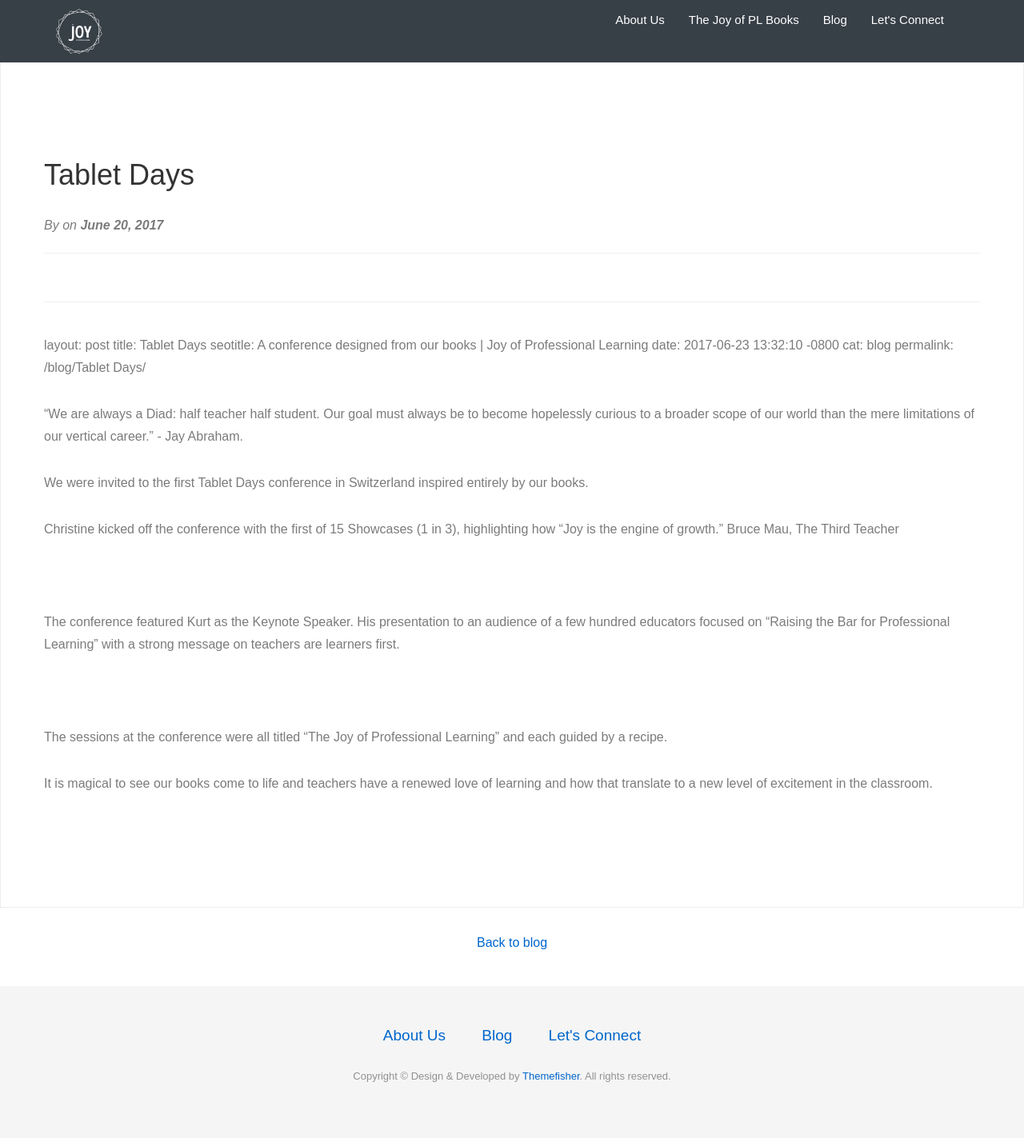
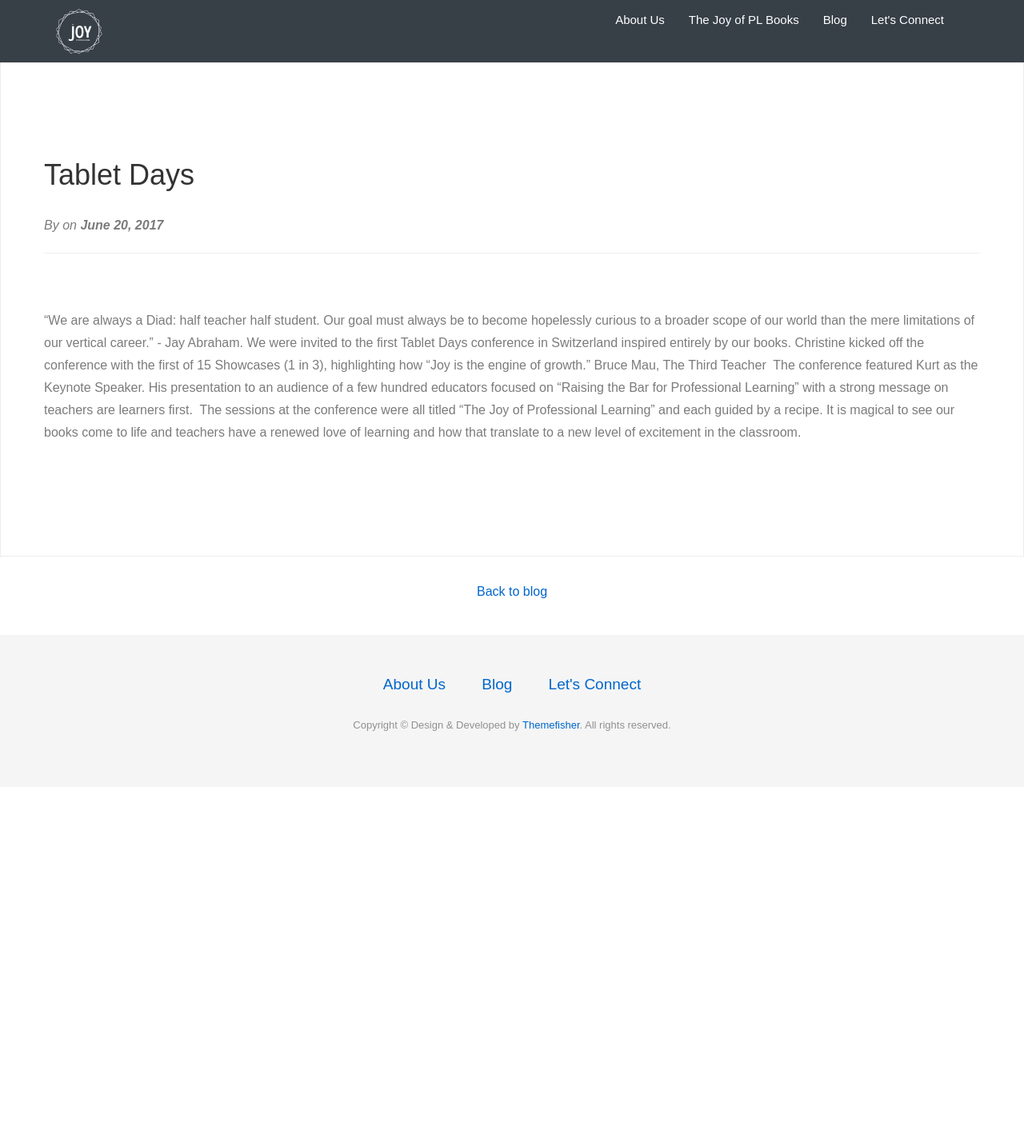
Before and after one commit to meesterkurt/joyofprofessionallearning, a Jekyll site: the page built from _posts/2017-06-20-Tablet-Days.markdown, in a window 1280 px wide. Shown: the whole page at 80% size. Built offline with Jekyll 4.4.1, drawn with Linux system fonts in a browser that asks for light colours; nearby versions of some CDN libraries; our own code applies the rules of GitHub Pages for plain Markdown files; after the commit the page ends 984 px from its top, so only the background shows below that.

Commit message:
Update 2017-06-20-Tablet-Days.markdown

```diff
--- a/_posts/2017-06-20-Tablet-Days.markdown
+++ b/_posts/2017-06-20-Tablet-Days.markdown
@@ -1,23 +1,8 @@
----
-layout: post
-title: Tablet Days
-seotitle: A conference designed from our books | Joy of Professional Learning
-date: 2017-06-23 13:32:10 -0800
-cat: blog
-permalink: /blog/Tablet Days/
-
 "We are always a Diad: half teacher half student. Our goal must always be to become hopelessly curious to a broader scope of our world than the mere limitations of our vertical career.” - Jay Abraham.
-
 We were invited to the first Tablet Days conference in Switzerland inspired entirely by our books.
-
 Christine kicked off the conference with the first of 15 Showcases (1 in 3), highlighting how "Joy is the engine of growth." Bruce Mau, The Third Teacher
-
 <img>
-
 The conference featured Kurt as the Keynote Speaker. His presentation to an audience of a few hundred educators focused on "Raising the Bar for Professional Learning" with a strong message on teachers are learners first.
-
 <img>
-
 The sessions at the conference were all titled "The Joy of Professional Learning" and each guided by a recipe.
-
 It is magical to see our books come to life and teachers have a renewed love of learning and how that translate to a new level of excitement in the classroom.
```
